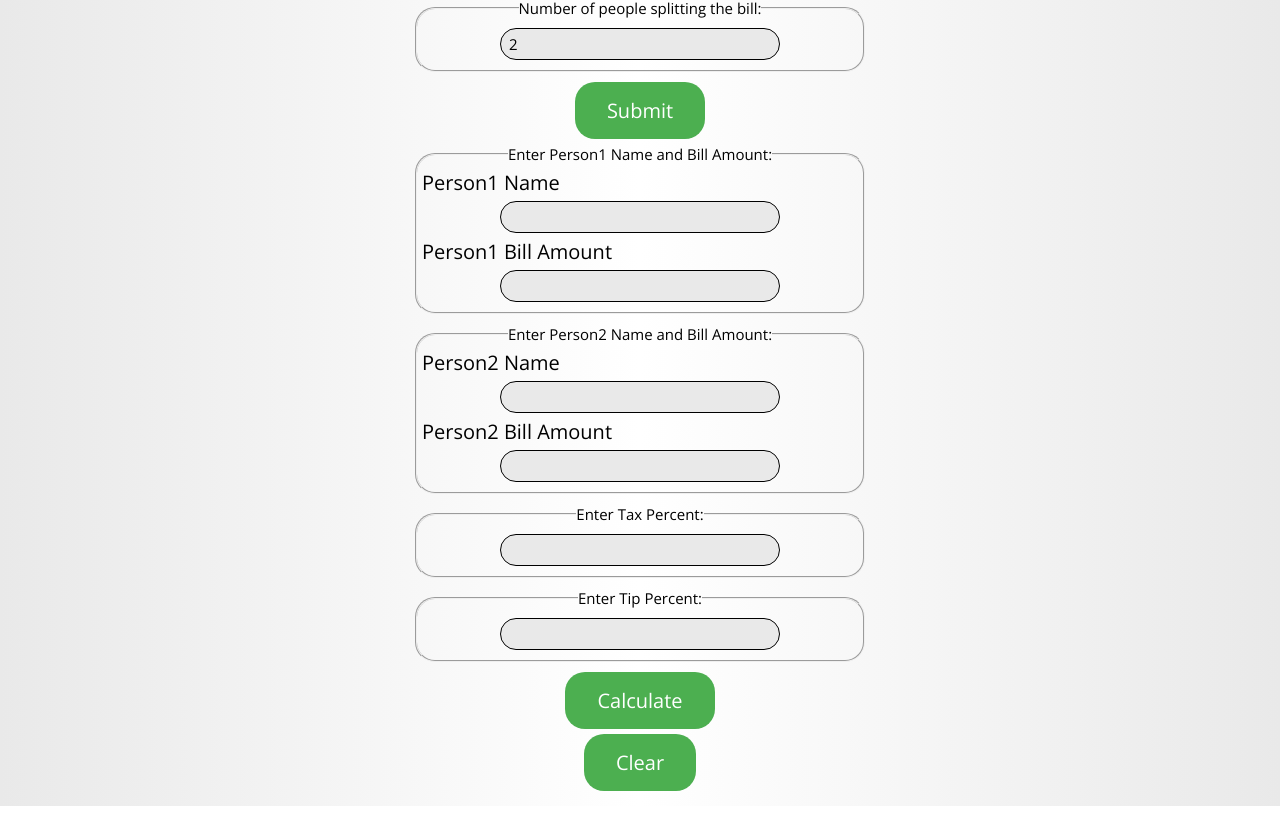
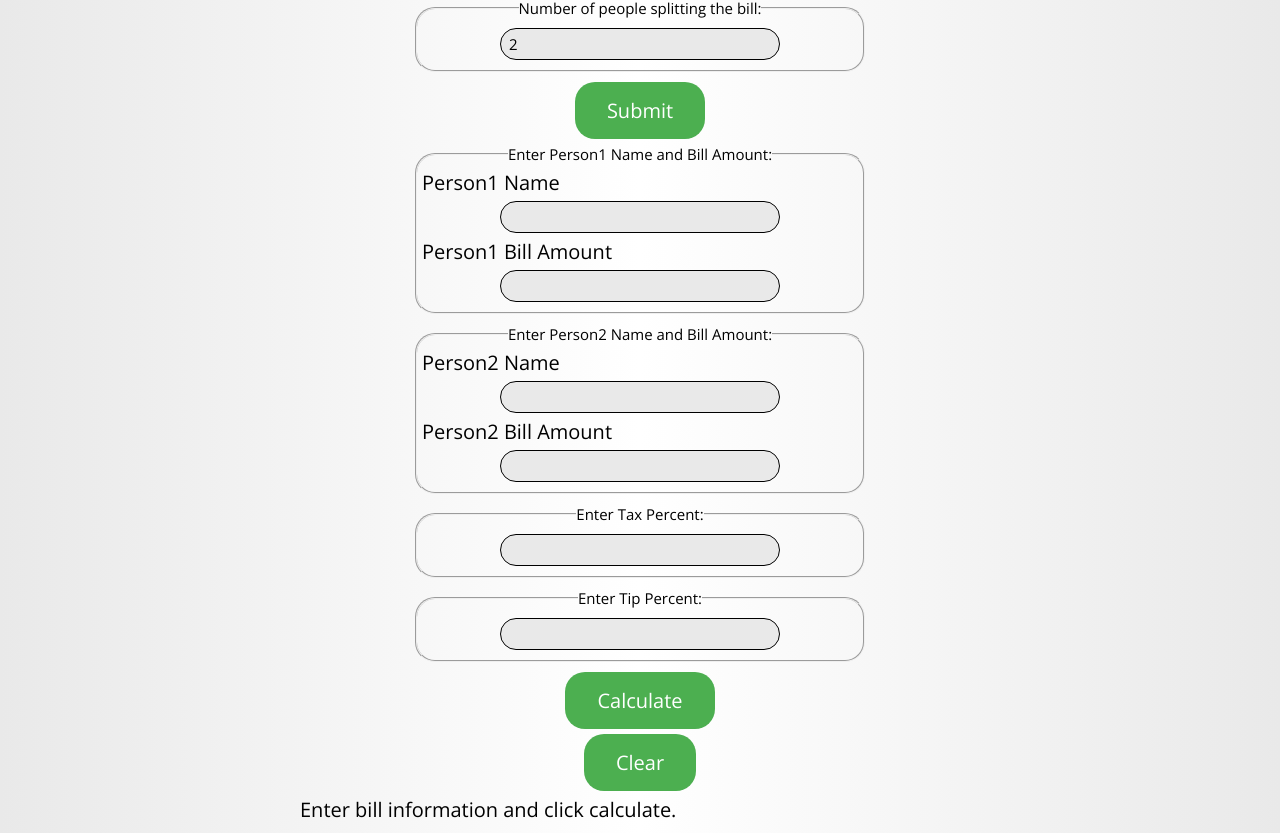
Before and after one commit to ARogala/Tip-Calculator, a React (Create React App) app: page /advanced in a window 1280 px wide. Shown: the part 333-1166 px from the top of the page. Before the commit the page ends 1139 px from the top, so only its background shows below. Built offline with nearby package versions, Linux system fonts and the light colour scheme.

Commit message:
add advanced results component

```diff
--- /dev/null
+++ b/src/components/Advanced/AdvancedResults.js
@@ -0,0 +1,13 @@
+import React from 'react';
+
+class AdvancedResults extends React.Component {
+	render() {
+		return (
+			<div>
+				<p>Enter bill information and click calculate.</p>
+			</div>
+		);
+	}
+}
+
+export default AdvancedResults;
--- a/src/components/App.js
+++ b/src/components/App.js
@@ -10,6 +10,7 @@ import Basic from './Basic/Basic';
 import BasicResults from './Basic/BasicResults';
 import SettingsAdvanced from './Advanced/SettingsAdvanced';
 import Advanced from './Advanced/Advanced';
+import AdvancedResults from './Advanced/AdvancedResults';
 
 import calculator from '../images/Calculator1.svg';
 
@@ -62,6 +63,7 @@ class App extends Component {
                                 </p>
                                 <SettingsAdvanced />
                                 <Advanced />
+                                <AdvancedResults />
                             </div>
                         )}
                     />
```
